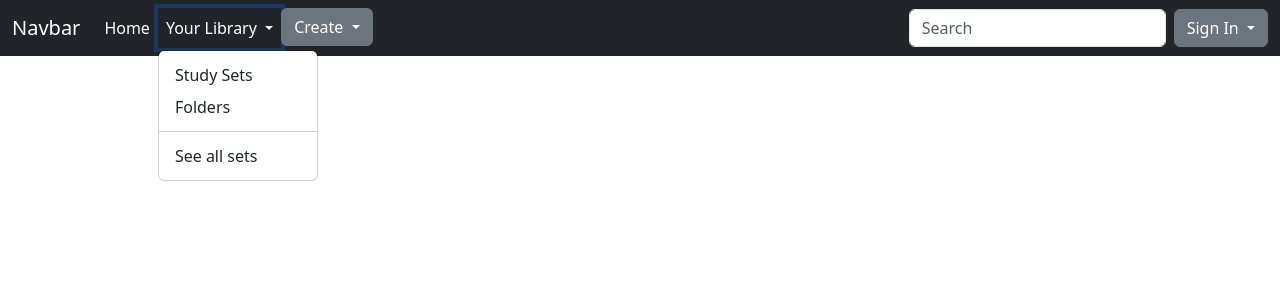
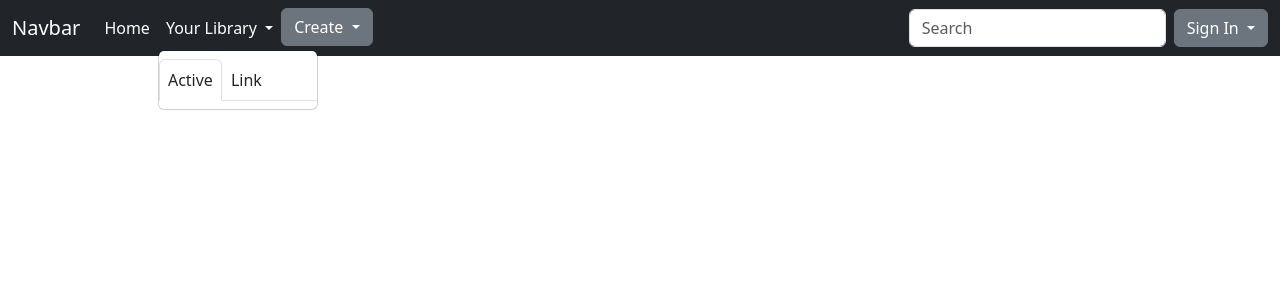
Before and after one commit to medreres/aprender, a Django app: page / in a window 1280 px wide, after a click on "Your Library". Shown: the top 300 px of the page. Run offline with Django 4.2, Linux system fonts and the light colour scheme; some libraries are stand-ins or nearby versions.

Commit message:
started designing tabs in your library dropdown menu, required to make toggle classes between link, load study sets via js, all sets button on the bottom

```diff
--- a/aprender/forms.py
+++ b/aprender/forms.py
@@ -39,7 +39,7 @@ class CreateSet(forms.ModelForm):
 
     class Meta:
         model = Set
-        fields = ('label', 'words')
+        fields = ('label', 'words', 'description')
 
     words = forms.CharField(widget=forms.TextInput(attrs={
         'id': 'term_0',
--- a/aprender/models.py
+++ b/aprender/models.py
@@ -23,6 +23,7 @@ class Word(models.Model):
 class Set(models.Model):
     words = models.ManyToManyField(Word, related_name="words")
     label = models.CharField(max_length=255)
+    description = models.CharField(max_length=512)
     date = models.DateTimeField()
     # if author is null, then author was deleted, but set was saved
     author = models.ForeignKey(User, on_delete=models.SET_NULL, null=True)
--- a/aprender/templates/aprender/createset.html
+++ b/aprender/templates/aprender/createset.html
@@ -79,6 +79,11 @@
             {{CreateSet.label}}
         </label>
     </div>
+    <div>
+        <label for=""> description
+            {{CreateSet.description}}
+        </label>
+    </div>
     <button onclick="return addField();">Add term</button>
     <div id='termDefinitionContainer'>
         <div class='term-definition' id="0">
--- a/aprender/templates/aprender/index.html
+++ b/aprender/templates/aprender/index.html
@@ -32,17 +32,26 @@
                         <a class="nav-link active" aria-current="page" href="{% url 'index' %}">Home</a>
                     </li>
                     <li class="nav-item dropdown">
-                        <a class="nav-link dropdown-toggle" href="#" role="button" data-bs-toggle="dropdown"
+                        <a class="nav-link dropdown-toggle" role="button" data-bs-toggle="dropdown"
                             aria-expanded="false">
                             Your Library
                         </a>
                         <ul class="dropdown-menu">
-                            <li><a class="dropdown-item" href="#">Study Sets</a></li>
+                            {% comment %} <li><a class="dropdown-item" href="{% url 'sets' request.user %}" >Study Sets</a></li>
                             <li><a class="dropdown-item" href="#">Folders</a></li>
                             <li>
                                 <hr class="dropdown-divider">
                             </li>
-                            <li><a class="dropdown-item" href="#">See all sets</a></li>
+                            <li><a class="dropdown-item" href="#">See all sets</a></li> {% endcomment %}
+
+                            <ul class="nav nav-tabs">
+                                <li class="nav-item">
+                                  <a class="nav-link active text-dark" aria-current="page" href="#">Active</a>
+                                </li>
+                                <li class="nav-item">
+                                  <a class="nav-link text-dark" href="#">Link</a>
+                                </li>
+                              </ul>
                         </ul>
                     </li>
                     <li class="nav-item dropdown">
--- /dev/null
+++ b/aprender/templates/aprender/sets.html
@@ -0,0 +1,4 @@
+{% extends 'aprender/index.html' %}
+{% block body %}
+<h1>your library</h1>
+{% endblock body %}
--- a/aprender/urls.py
+++ b/aprender/urls.py
@@ -7,4 +7,5 @@ urlpatterns = [
     path('login', views.loginUser, name='login'),
     path('logout', views.logoutUser, name='logout'),
     path('createset', views.createset, name='createset'),
+    path('<str:user>/sets', views.sets, name='sets'),
 ]
--- a/aprender/views.py
+++ b/aprender/views.py
@@ -122,7 +122,8 @@ def createset(request):
         studySet = Set.objects.create(
             label=form.cleaned_data['label'],
             date=datetime.now(),
-            author=request.user
+            author=request.user,
+            description = form.cleaned_data['description']
         )
         studySet.words.add(*[w.id for w in wordsObjectList])
 
@@ -132,3 +133,7 @@ def createset(request):
     return render(request, 'aprender/createset.html', {
         'CreateSet': CreateSet(),
     })
+
+
+def sets(request, user):
+    return render(request, 'aprender/sets.html')
```
Also changed, not shown: db.sqlite3.
